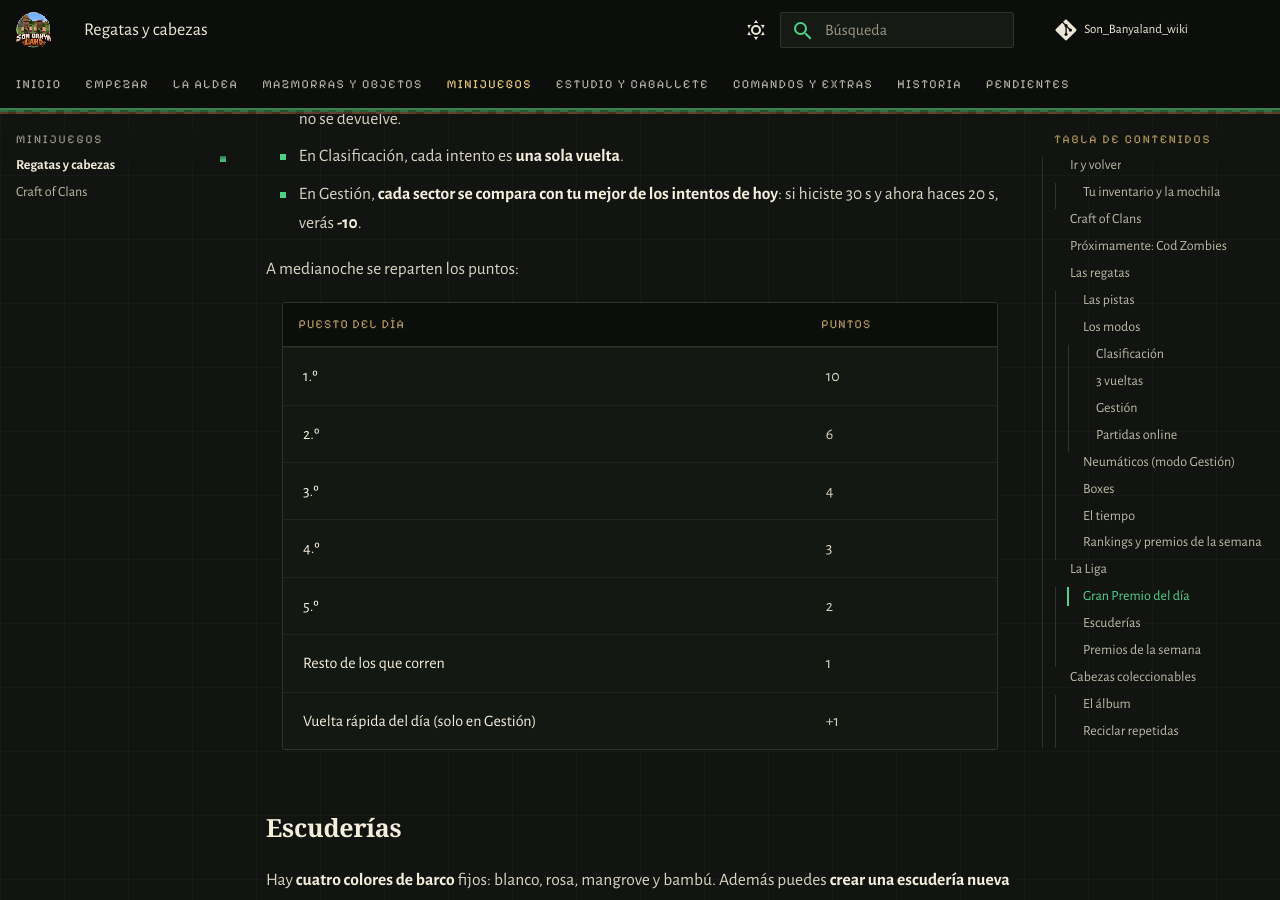
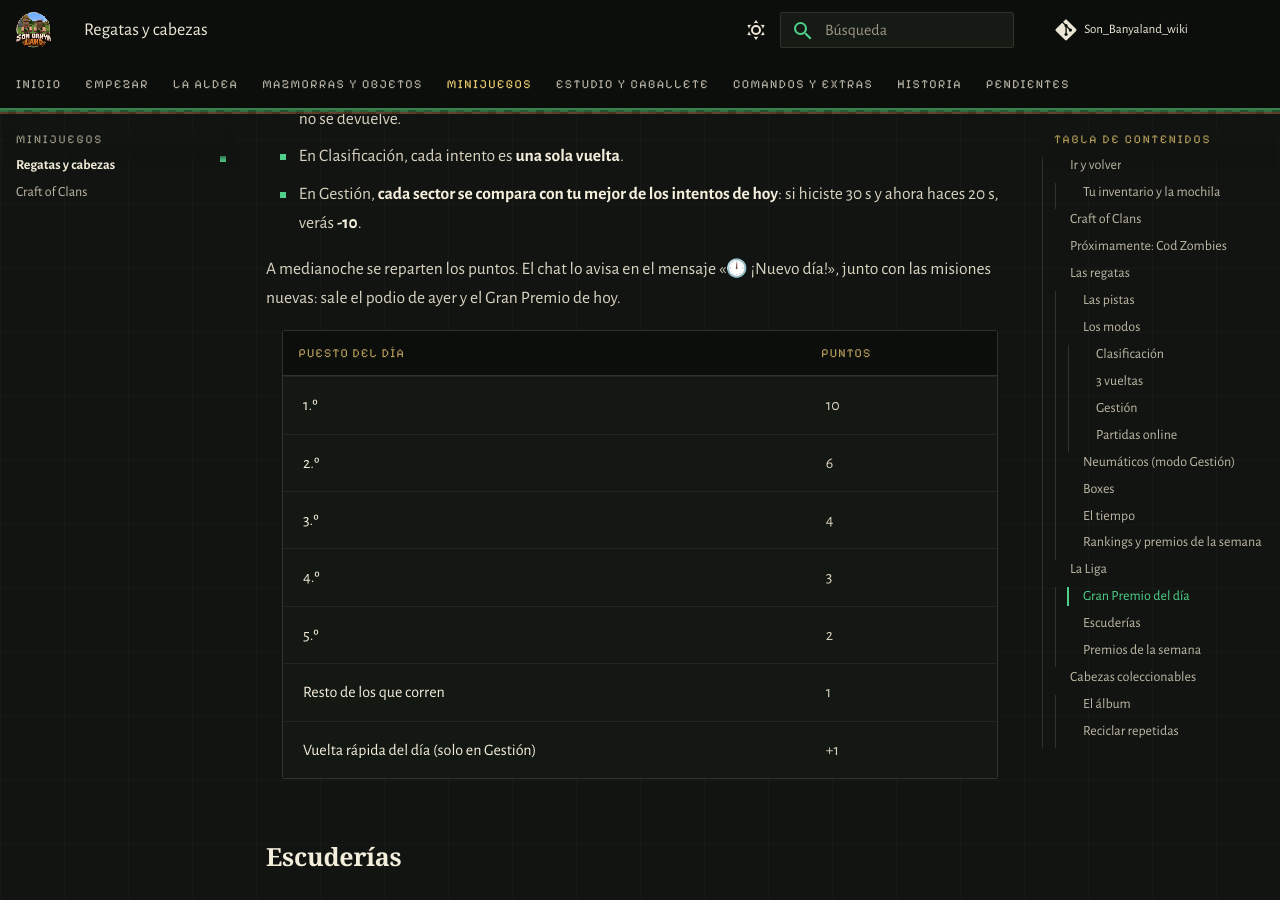
Before and after one commit to PigPilgrim/Son_Banyaland_wiki, an MkDocs documentation site: the page built from docs/minijuegos.md, in a window 1280 px wide and 900 px high, scrolled down 5659 px. Built offline with MkDocs 1.6.1 and Material for MkDocs 9.7.7, drawn with Linux system fonts in a browser that asks for light colours; some web fonts are replaced; comment, search, counter and statistics services are not loaded.

Commit message:
Mensaje único de las 0:00 (misiones y Liga)
Co-Authored-By: Claude Opus 5.5 <noreply@anthropic.com>

```diff
--- a/docs/minijuegos.md
+++ b/docs/minijuegos.md
@@ -139,7 +139,8 @@ cuenta tu **mejor tiempo**. No hace falta coincidir con nadie.
 - En Gestión, **cada sector se compara con tu mejor de los intentos de hoy**: si hiciste 30 s y ahora haces 20 s, verás
   **-10**.
 
-A medianoche se reparten los puntos:
+A medianoche se reparten los puntos. El chat lo avisa en el mensaje «🕛 ¡Nuevo día!», junto con las misiones
+nuevas: sale el podio de ayer y el Gran Premio de hoy.
 
 --8<-- "_generado/liga_puntos.md"
 
--- a/docs/misiones.md
+++ b/docs/misiones.md
@@ -13,7 +13,8 @@ y una **difícil**, que son **las mismas para todos**. **Cada jugador puede hace
 - **Misiones de "Mata / Mina / Camina...":** se cuentan solas **desde que empieza el día**. Al llegar a la cifra, te
   dan los sellos.
 - **Las misiones cambian cada día a las 0:00** (hora de España). Si el servidor está apagado a medianoche, cambian
-  en cuanto se enciende.
+  en cuanto se enciende. Ese momento lo avisa **un solo mensaje en el chat**, «🕛 ¡Nuevo día!», con el botón del
+  tablón, el Gran Premio de barcos del día y el podio del de ayer.
 
 !!! info "Impuestos"
     Si tu aldea tiene **Hacienda**, el Alcalde puede quedarse un porcentaje de los sellos de las misiones para el
```
